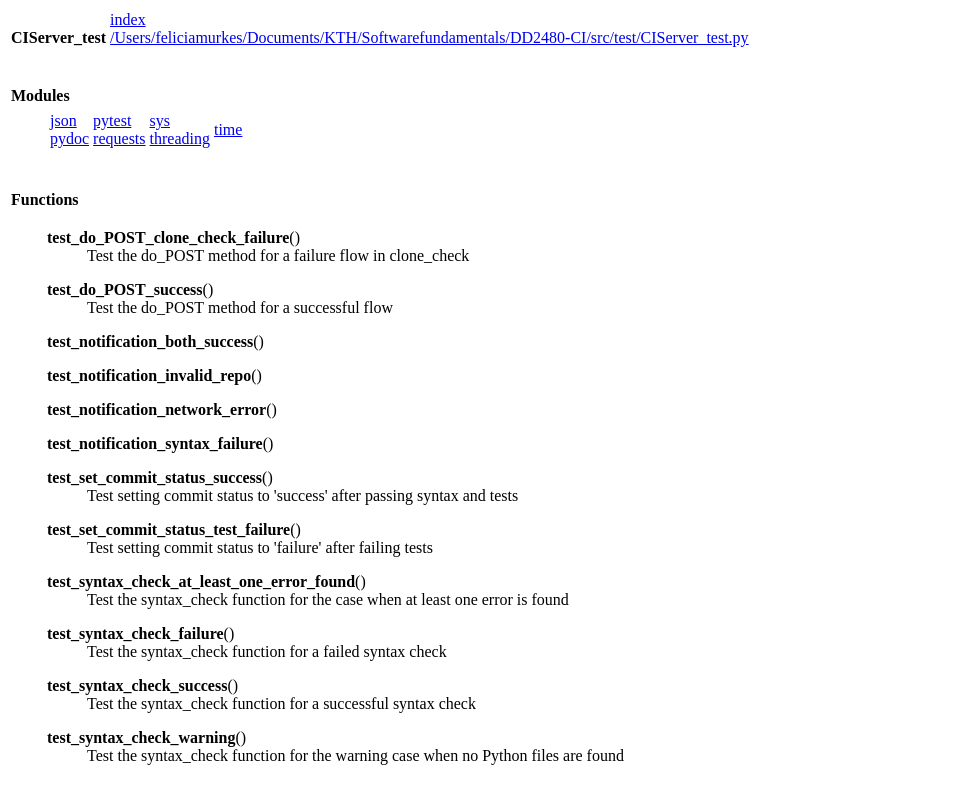
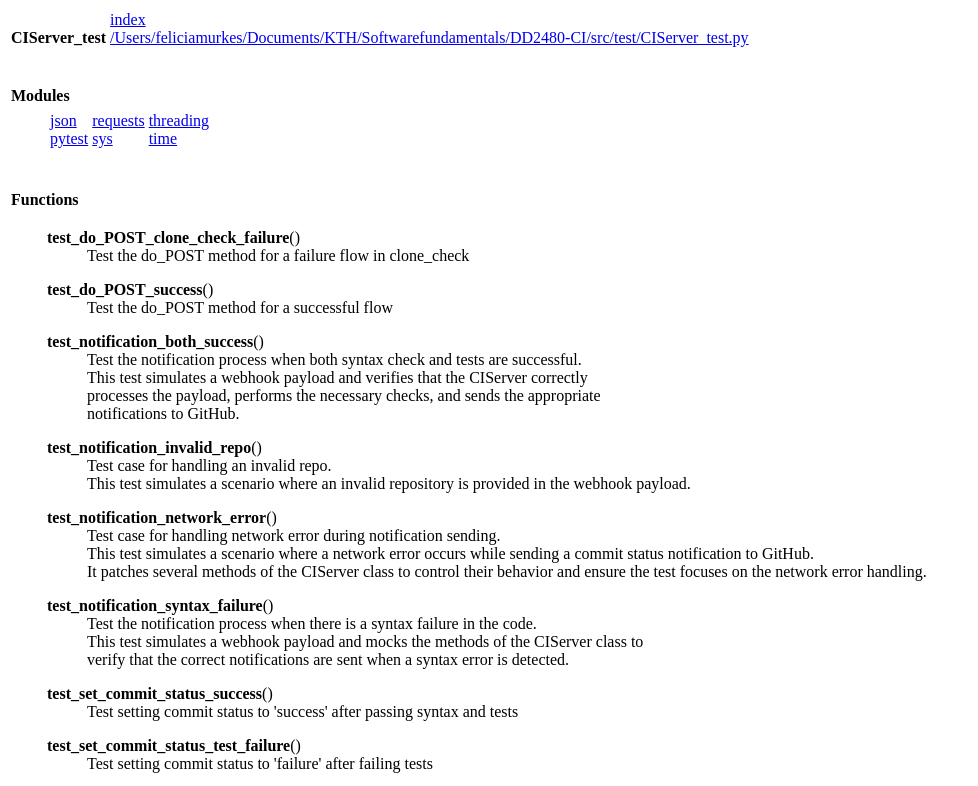
Before and after one commit to DD2480Group8/DD2480-CI, a plain HTML site: page htmldocs/CIServer_test.html in a window 1280 px wide. Shown: the top 786 px of the page, without its empty margins (0-978 px from the left). Drawn offline with Linux system fonts and the light colour scheme.

Commit message:
doc: Updated html files with pydoc (#57)

```diff
--- a/htmldocs/CIServer_test.html
+++ b/htmldocs/CIServer_test.html
@@ -17,13 +17,12 @@
 
 <tr><td class="decor pkg-content-decor"><span class="code">&nbsp;&nbsp;&nbsp;&nbsp;&nbsp;&nbsp;</span></td><td>&nbsp;</td>
 <td class="singlecolumn"><table><tr><td class="multicolumn"><a href="json.html">json</a><br>
-<a href="pydoc.html">pydoc</a><br>
-</td><td class="multicolumn"><a href="pytest.html">pytest</a><br>
-<a href="requests.html">requests</a><br>
-</td><td class="multicolumn"><a href="sys.html">sys</a><br>
-<a href="threading.html">threading</a><br>
-</td><td class="multicolumn"><a href="time.html">time</a><br>
-</td></tr></table></td></tr></table><p>
+<a href="pytest.html">pytest</a><br>
+</td><td class="multicolumn"><a href="requests.html">requests</a><br>
+<a href="sys.html">sys</a><br>
+</td><td class="multicolumn"><a href="threading.html">threading</a><br>
+<a href="time.html">time</a><br>
+</td><td class="multicolumn"></td></tr></table></td></tr></table><p>
 <table class="section">
 <tr class="decor functions-decor heading-text">
 <td class="section-title" colspan=3>&nbsp;<br><strong class="bigsection">Functions</strong></td></tr>
@@ -31,10 +30,18 @@
 <tr><td class="decor functions-decor"><span class="code">&nbsp;&nbsp;&nbsp;&nbsp;&nbsp;&nbsp;</span></td><td>&nbsp;</td>
 <td class="singlecolumn"><dl><dt><a name="-test_do_POST_clone_check_failure"><strong>test_do_POST_clone_check_failure</strong></a>()</dt><dd><span class="code">Test&nbsp;the&nbsp;do_POST&nbsp;method&nbsp;for&nbsp;a&nbsp;failure&nbsp;flow&nbsp;in&nbsp;clone_check</span></dd></dl>
  <dl><dt><a name="-test_do_POST_success"><strong>test_do_POST_success</strong></a>()</dt><dd><span class="code">Test&nbsp;the&nbsp;do_POST&nbsp;method&nbsp;for&nbsp;a&nbsp;successful&nbsp;flow</span></dd></dl>
- <dl><dt><a name="-test_notification_both_success"><strong>test_notification_both_success</strong></a>()</dt></dl>
- <dl><dt><a name="-test_notification_invalid_repo"><strong>test_notification_invalid_repo</strong></a>()</dt></dl>
- <dl><dt><a name="-test_notification_network_error"><strong>test_notification_network_error</strong></a>()</dt></dl>
- <dl><dt><a name="-test_notification_syntax_failure"><strong>test_notification_syntax_failure</strong></a>()</dt></dl>
+ <dl><dt><a name="-test_notification_both_success"><strong>test_notification_both_success</strong></a>()</dt><dd><span class="code">Test&nbsp;the&nbsp;notification&nbsp;process&nbsp;when&nbsp;both&nbsp;syntax&nbsp;check&nbsp;and&nbsp;tests&nbsp;are&nbsp;successful.<br>
+This&nbsp;test&nbsp;simulates&nbsp;a&nbsp;webhook&nbsp;payload&nbsp;and&nbsp;verifies&nbsp;that&nbsp;the&nbsp;CIServer&nbsp;correctly<br>
+processes&nbsp;the&nbsp;payload,&nbsp;performs&nbsp;the&nbsp;necessary&nbsp;checks,&nbsp;and&nbsp;sends&nbsp;the&nbsp;appropriate<br>
+notifications&nbsp;to&nbsp;GitHub.</span></dd></dl>
+ <dl><dt><a name="-test_notification_invalid_repo"><strong>test_notification_invalid_repo</strong></a>()</dt><dd><span class="code">Test&nbsp;case&nbsp;for&nbsp;handling&nbsp;an&nbsp;invalid&nbsp;repo.<br>
+This&nbsp;test&nbsp;simulates&nbsp;a&nbsp;scenario&nbsp;where&nbsp;an&nbsp;invalid&nbsp;repository&nbsp;is&nbsp;provided&nbsp;in&nbsp;the&nbsp;webhook&nbsp;payload.</span></dd></dl>
+ <dl><dt><a name="-test_notification_network_error"><strong>test_notification_network_error</strong></a>()</dt><dd><span class="code">Test&nbsp;case&nbsp;for&nbsp;handling&nbsp;network&nbsp;error&nbsp;during&nbsp;notification&nbsp;sending.<br>
+This&nbsp;test&nbsp;simulates&nbsp;a&nbsp;scenario&nbsp;where&nbsp;a&nbsp;network&nbsp;error&nbsp;occurs&nbsp;while&nbsp;sending&nbsp;a&nbsp;commit&nbsp;status&nbsp;notification&nbsp;to&nbsp;GitHub.<br>
+It&nbsp;patches&nbsp;several&nbsp;methods&nbsp;of&nbsp;the&nbsp;CIServer&nbsp;class&nbsp;to&nbsp;control&nbsp;their&nbsp;behavior&nbsp;and&nbsp;ensure&nbsp;the&nbsp;test&nbsp;focuses&nbsp;on&nbsp;the&nbsp;network&nbsp;error&nbsp;handling.</span></dd></dl>
+ <dl><dt><a name="-test_notification_syntax_failure"><strong>test_notification_syntax_failure</strong></a>()</dt><dd><span class="code">Test&nbsp;the&nbsp;notification&nbsp;process&nbsp;when&nbsp;there&nbsp;is&nbsp;a&nbsp;syntax&nbsp;failure&nbsp;in&nbsp;the&nbsp;code.<br>
+This&nbsp;test&nbsp;simulates&nbsp;a&nbsp;webhook&nbsp;payload&nbsp;and&nbsp;mocks&nbsp;the&nbsp;methods&nbsp;of&nbsp;the&nbsp;CIServer&nbsp;class&nbsp;to&nbsp;<br>
+verify&nbsp;that&nbsp;the&nbsp;correct&nbsp;notifications&nbsp;are&nbsp;sent&nbsp;when&nbsp;a&nbsp;syntax&nbsp;error&nbsp;is&nbsp;detected.</span></dd></dl>
  <dl><dt><a name="-test_set_commit_status_success"><strong>test_set_commit_status_success</strong></a>()</dt><dd><span class="code">Test&nbsp;setting&nbsp;commit&nbsp;status&nbsp;to&nbsp;'success'&nbsp;after&nbsp;passing&nbsp;syntax&nbsp;and&nbsp;tests</span></dd></dl>
  <dl><dt><a name="-test_set_commit_status_test_failure"><strong>test_set_commit_status_test_failure</strong></a>()</dt><dd><span class="code">Test&nbsp;setting&nbsp;commit&nbsp;status&nbsp;to&nbsp;'failure'&nbsp;after&nbsp;failing&nbsp;tests</span></dd></dl>
  <dl><dt><a name="-test_syntax_check_at_least_one_error_found"><strong>test_syntax_check_at_least_one_error_found</strong></a>()</dt><dd><span class="code">Test&nbsp;the&nbsp;syntax_check&nbsp;function&nbsp;for&nbsp;the&nbsp;case&nbsp;when&nbsp;at&nbsp;least&nbsp;one&nbsp;error&nbsp;is&nbsp;found</span></dd></dl>
```
Also changed, not shown: htmldocs/CIServer.html (+14 -8 lines).
